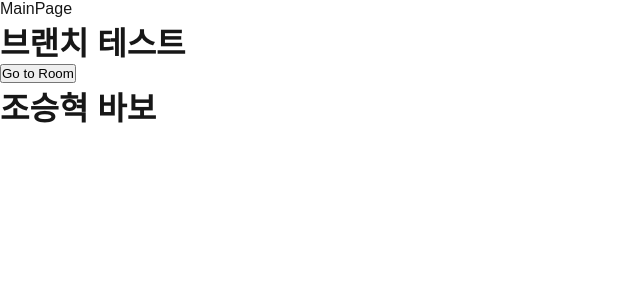
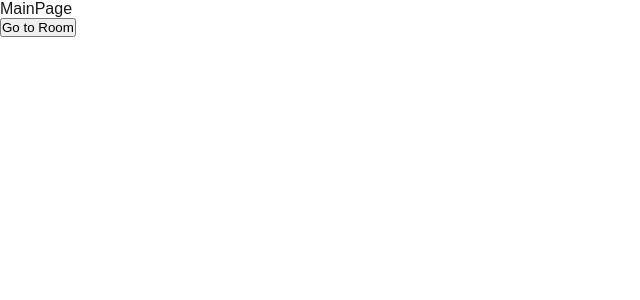
Before and after one commit to heeyoung6305/The-Grand-Haven, a Next.js app: page / in a window 1280 px wide. Shown: the top 300 px of the page, without its empty margins (0-640 px from the left). Built offline with nearby package versions, Linux system fonts and the light colour scheme.

Commit message:
feat: 커밋 테스트
커밋 테스트 중

```diff
--- a/src/features/main/MainPage.tsx
+++ b/src/features/main/MainPage.tsx
@@ -11,9 +11,7 @@ const MainPage = ({ router }: IMainPageProps) => {
   return (
     <>
       <div>MainPage</div>
-        <h1>브랜치 테스트</h1>
       <button onClick={handleRoomButtonClick}>Go to Room</button>
-      <h1>조승혁 바보</h1>
     </>
   );
 };
```
